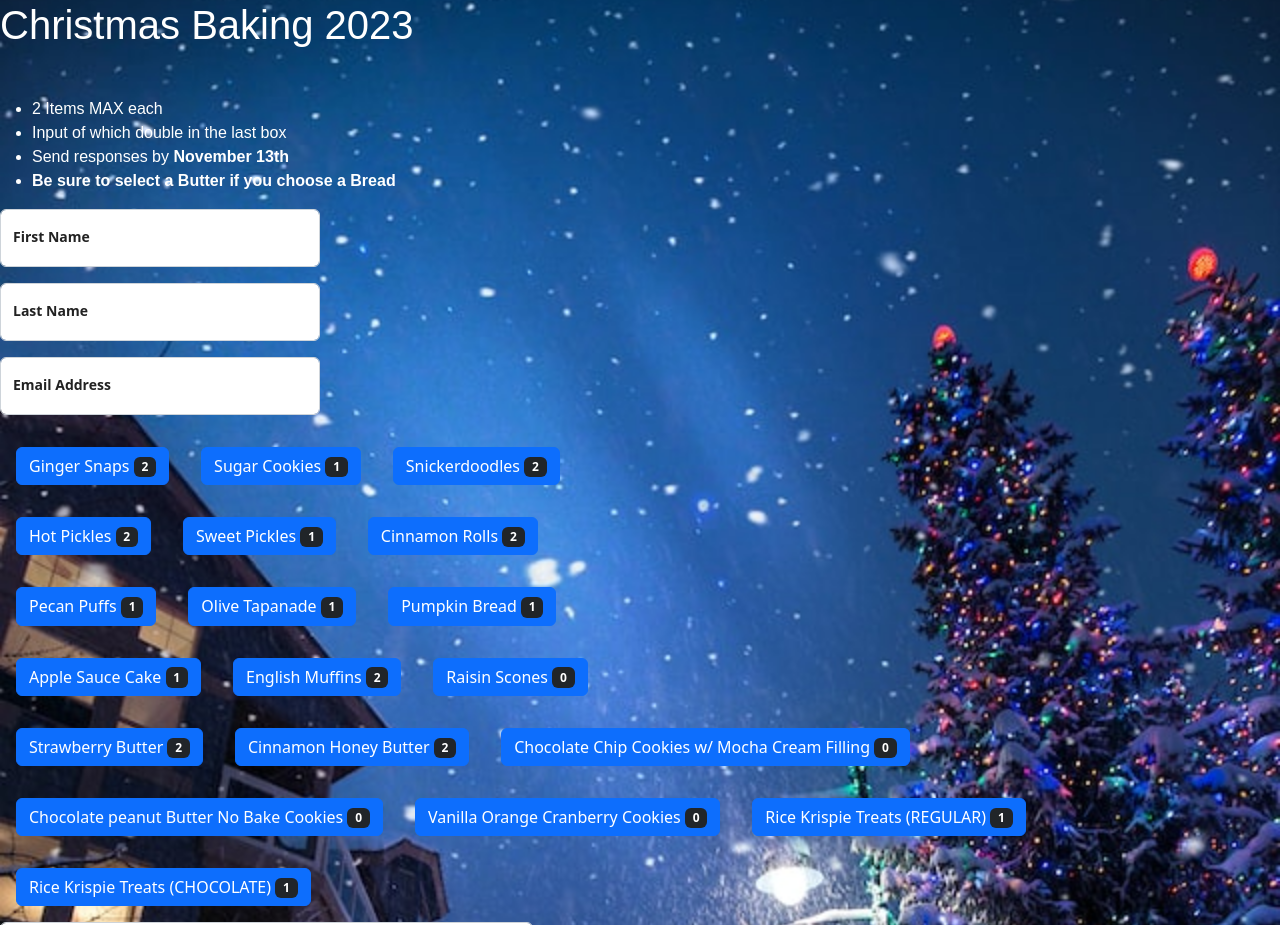
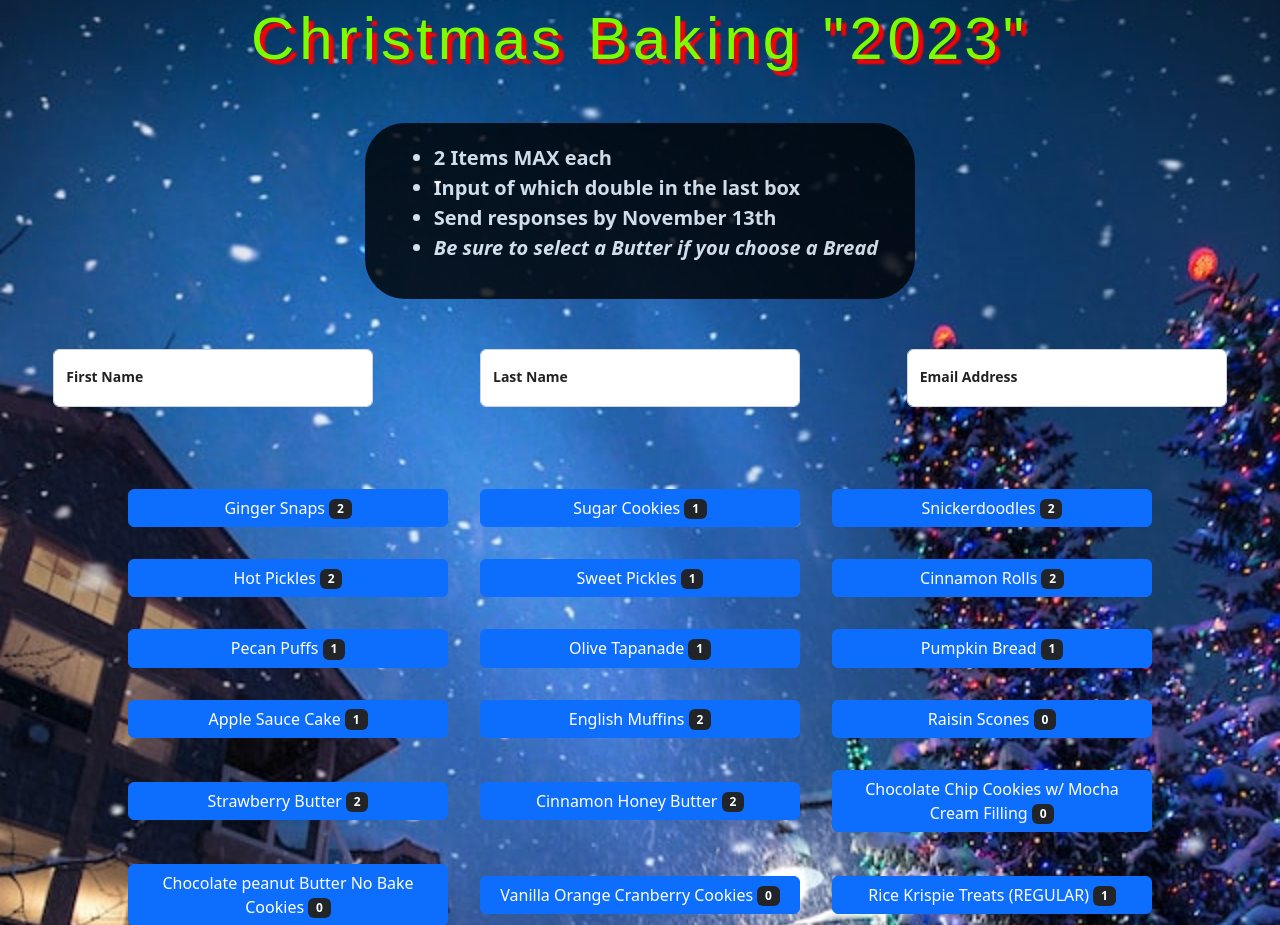
Before and after one commit to thomas065/holiday-goodies, a React (Create React App) app: page /order-form in a window 1280 px wide. Shown: the part 47-972 px from the top of the page. Built offline with nearby package versions, Linux system fonts and the light colour scheme; a web font is replaced by a local one.

Commit message:
updated code
cleaned up Baking style sheet

```diff
--- a/src/components/bakingInstructions/goodieCare.jsx
+++ b/src/components/bakingInstructions/goodieCare.jsx
@@ -15,12 +15,12 @@ const GoodieCare = () => {
 		fontSize: "30px",
 		textAlign: "center",
 		margin: "50px",
+		fontWeight: "bold",
 	};
 
 	const mystyle3 = {
 		fontSize: "30px",
 		margin: "50px",
-		fontWeight: "bold",
 	};
 
   return (
@@ -63,7 +63,7 @@ const GoodieCare = () => {
 				</p>
 			</div>
 			<div className='col-12 text-center'>
-				<h1 style={{textDecoration: 'underline', backgroundColor: 'gold', color: 'green', borderRadius: "40px", width: '300px', margin: 'auto'}}>
+				<h1 style={{textDecoration: 'underline', backgroundColor: 'gold', color: 'black', borderRadius: "40px", width: '300px', margin: 'auto'}}>
 					Pickles, Tapanade and Butters:
 				</h1>
 			</div>
--- a/src/components/bakingInstructions/goodieCare.scss
+++ b/src/components/bakingInstructions/goodieCare.scss
@@ -14,7 +14,6 @@
 .directions {
   margin: 50px;
   font-size: 60px;
-  text-shadow: 5px 5px 2px black;
   text-align: center;
 }
 
--- a/src/components/orderform/order.styles.scss
+++ b/src/components/orderform/order.styles.scss
@@ -0,0 +1,45 @@
+
+.logo {
+  margin-top: 50px;
+  text-align: center;
+  letter-spacing: 5px;
+  display: flex;
+  align-items: center;
+  justify-content: center;
+  font-size: 60px;
+  color: lawngreen;
+  text-shadow: 5px 5px 2px red;
+}
+
+.disclaimer {
+  display: flex;
+  justify-content: center;
+  background-color: black;
+  color: white;
+  text-align: start;
+  margin: auto;
+  width: 550px;
+  border-radius: 40px;
+  padding: 20px;
+  opacity: 0.8;
+  font-size: 20px;
+  font-weight: 600;
+}
+
+.name-space {
+  display: flex;
+  justify-content: space-around;
+  margin: 50px 0 50px 0;
+}
+
+.treats {
+  display: inline-block;
+  text-align: center;
+  justify-content: center;
+}
+
+Button {
+  width: 25%;
+  margin: 5px;
+  display: inline-block;
+}
--- a/src/components/orderform/orderForm.jsx
+++ b/src/components/orderform/orderForm.jsx
@@ -47,21 +47,20 @@ const yearNow = year.getFullYear();
 
   return (
 	  <>
-		<div className="mt-5">
-		  <div className="col-12">
-			  <h1 className='holiday-font'>Christmas Baking {yearNow}</h1>
+		  <div className="holiday-font">
+			  <h1 className='logo'>Christmas Baking "{yearNow}"</h1>
 		  </div>
-		  <div className="col-12 mt-5 m-auto text-start holiday-font">
+		  <div className="col-12 mt-5 disclaimer">
 			<ul>
 				<li>2 Items MAX each</li>
 				<li>Input of which double in the last box</li>
 				<li>Send responses by <b>November 13th</b></li>
-				<li><b>Be sure to select a Butter if you choose a Bread</b></li>
+				<li><em>Be sure to select a Butter if you choose a Bread</em></li>
 			</ul>
 		  </div>
-		</div>
 		<div>
 			<Form onSubmit={formik.handleSubmit}>
+					<div className='name-space'>
 						<FormGroup floating className="mb-3 col-3">
 							<Input
 								id="firstName"
@@ -107,12 +106,13 @@ const yearNow = year.getFullYear();
 
 							<Label htmlFor="email">Email Address</Label>
 						</FormGroup>
-
+					</div>
+					<div className='treats'>
 					{/*Section 1*/}
-					<div className='col'>
 							<Button
 								color="primary"
 								className='m-3'
+								type="button"
 							>
 								Ginger Snaps{' '}
 								<Badge
@@ -121,9 +121,11 @@ const yearNow = year.getFullYear();
 									2
 								</Badge>
 							</Button>
+
 							<Button
 								color="primary"
 								className='m-3'
+								type="button"
 							>
 								Sugar Cookies{' '}
 								<Badge
@@ -132,9 +134,11 @@ const yearNow = year.getFullYear();
 									1
 								</Badge>
 							</Button>
+
 							<Button
 								color="primary"
 								className='m-3'
+								type="button"
 							>
 								Snickerdoodles{' '}
 								<Badge
@@ -144,12 +148,11 @@ const yearNow = year.getFullYear();
 								</Badge>
 							</Button>
 
-					</div>
 					{/*Section 2*/}
-					<div className='col'>
 						<Button
 							color="primary"
 							className='m-3'
+							type="button"
 						>
 							Hot Pickles{' '}
 							<Badge
@@ -158,9 +161,11 @@ const yearNow = year.getFullYear();
 								2
 							</Badge>
 						</Button>
+
 						<Button
 							color="primary"
 							className='m-3'
+							type="button"
 						>
 							Sweet Pickles{' '}
 							<Badge
@@ -169,9 +174,11 @@ const yearNow = year.getFullYear();
 								1
 							</Badge>
 						</Button>
+
 						<Button
 							color="primary"
 							className='m-3'
+							type="button"
 						>
 							Cinnamon Rolls{' '}
 							<Badge
@@ -181,12 +188,11 @@ const yearNow = year.getFullYear();
 							</Badge>
 						</Button>
 
-					</div>
 				{/*Section 3*/}
-					<div className='col'>
 						<Button
 							color="primary"
 							className='m-3'
+							type="button"
 						>
 							Pecan Puffs{' '}
 							<Badge
@@ -195,9 +201,11 @@ const yearNow = year.getFullYear();
 								1
 							</Badge>
 						</Button>
+
 						<Button
 							color="primary"
 							className='m-3'
+							type="button"
 						>
 							Olive Tapanade{' '}
 							<Badge
@@ -206,9 +214,11 @@ const yearNow = year.getFullYear();
 								1
 							</Badge>
 						</Button>
+
 						<Button
 							color="primary"
 							className='m-3'
+							type="button"
 						>
 							Pumpkin Bread{' '}
 							<Badge
@@ -217,12 +227,12 @@ const yearNow = year.getFullYear();
 								1
 							</Badge>
 						</Button>
-					</div>
+
 					{/*Section 4*/}
-					<div className='col'>
 						<Button
 							color="primary"
 							className='m-3'
+							type="button"
 						>
 							Apple Sauce Cake{' '}
 							<Badge
@@ -231,9 +241,11 @@ const yearNow = year.getFullYear();
 								1
 							</Badge>
 						</Button>
+
 						<Button
 							color="primary"
 							className='m-3'
+							type="button"
 						>
 							English Muffins{' '}
 							<Badge
@@ -242,9 +254,11 @@ const yearNow = year.getFullYear();
 								2
 							</Badge>
 						</Button>
+
 						<Button
 							color="primary"
 							className='m-3'
+							type="button"
 						>
 							Raisin Scones{' '}
 							<Badge
@@ -253,12 +267,12 @@ const yearNow = year.getFullYear();
 								0
 							</Badge>
 						</Button>
-					</div>
+
 					{/*Section 5*/}
-					<div className='col'>
 						<Button
 							color="primary"
 							className='m-3'
+							type="button"
 						>
 							Strawberry Butter{' '}
 							<Badge
@@ -267,9 +281,11 @@ const yearNow = year.getFullYear();
 								2
 							</Badge>
 						</Button>
+
 						<Button
 							color="primary"
 							className='m-3'
+							type="button"
 						>
 							Cinnamon Honey Butter{' '}
 							<Badge
@@ -278,9 +294,11 @@ const yearNow = year.getFullYear();
 								2
 							</Badge>
 						</Button>
+
 						<Button
 							color="primary"
 							className='m-3'
+							type="button"
 						>
 							Chocolate Chip Cookies w/ Mocha Cream Filling{' '}
 							<Badge
@@ -289,12 +307,12 @@ const yearNow = year.getFullYear();
 								0
 							</Badge>
 						</Button>
-					</div>
+
 				{/*Section 6*/}
-					<div className='col'>
 						<Button
 							color="primary"
 							className='m-3'
+							type="button"
 						>
 							Chocolate peanut Butter No Bake Cookies{' '}
 							<Badge
@@ -303,9 +321,11 @@ const yearNow = year.getFullYear();
 								0
 							</Badge>
 						</Button>
+
 						<Button
 							color="primary"
 							className='m-3'
+							type="button"
 						>
 							Vanilla Orange Cranberry Cookies{' '}
 							<Badge
@@ -314,9 +334,11 @@ const yearNow = year.getFullYear();
 								0
 							</Badge>
 						</Button>
+
 						<Button
 							color="primary"
 							className='m-3'
+							type="button"
 						>
 							Rice Krispie Treats (REGULAR){' '}
 							<Badge
@@ -325,9 +347,11 @@ const yearNow = year.getFullYear();
 								1
 							</Badge>
 						</Button>
+
 						<Button
 							color="primary"
 							className='m-3'
+							type="button"
 						>
 							Rice Krispie Treats (CHOCOLATE){' '}
 							<Badge
@@ -336,9 +360,10 @@ const yearNow = year.getFullYear();
 								1
 							</Badge>
 						</Button>
-					</div>
+
+				</div>
 					{/*text field*/}
-				<FormGroup floating className='col-5'>
+				<FormGroup floating className='col-5 mt-5 m-auto'>
 						<Input
 							id="specialInstructions"
 							name="specialInstructions"
@@ -354,12 +379,15 @@ const yearNow = year.getFullYear();
 					>
 						Special Instructions:
 					</Label>
-				</FormGroup>
-				<Button
-					className='text-light fw-bold border border-3 light rounded-pill mt-3 p-3 bg-success'
+				<div className='d-flex justify-content-center'>
+					<Button
+					className=' text-light w-50 fw-bold border border-3 rounded-pill mt-3 p-3 bg-success'
 					color="warning"
 					type="submit"
-				>Submit</Button>
+					>Submit</Button>
+				</div>
+
+				</FormGroup>
 			</Form>
 		</div>
 	  </>
--- a/src/components/titlepage/title.styles.scss
+++ b/src/components/titlepage/title.styles.scss
@@ -11,9 +11,9 @@
     display: flex;
     align-items: center;
     justify-content: center;
-    color: white;
+    color: lawngreen;
     font-size: 60px;
-    text-shadow: 5px 5px 2px black;
+    text-shadow: 5px 5px 2px red;
 }
 
 .blink {
```
